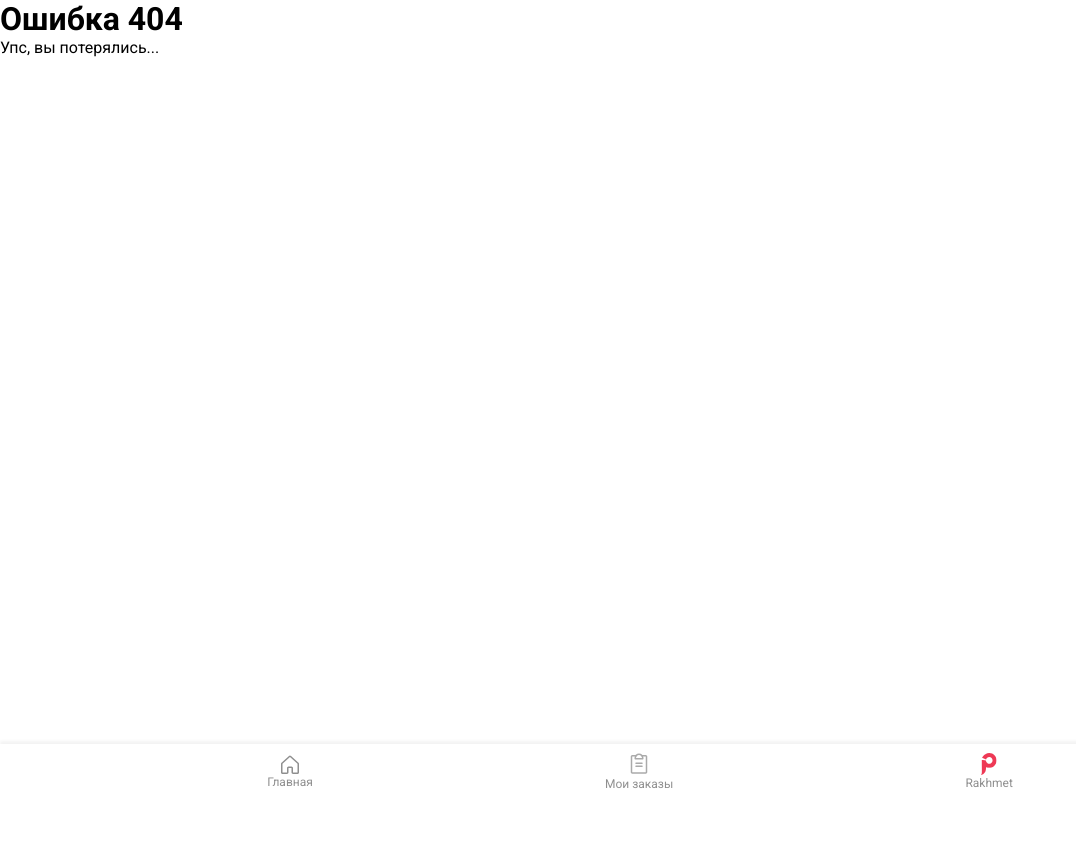
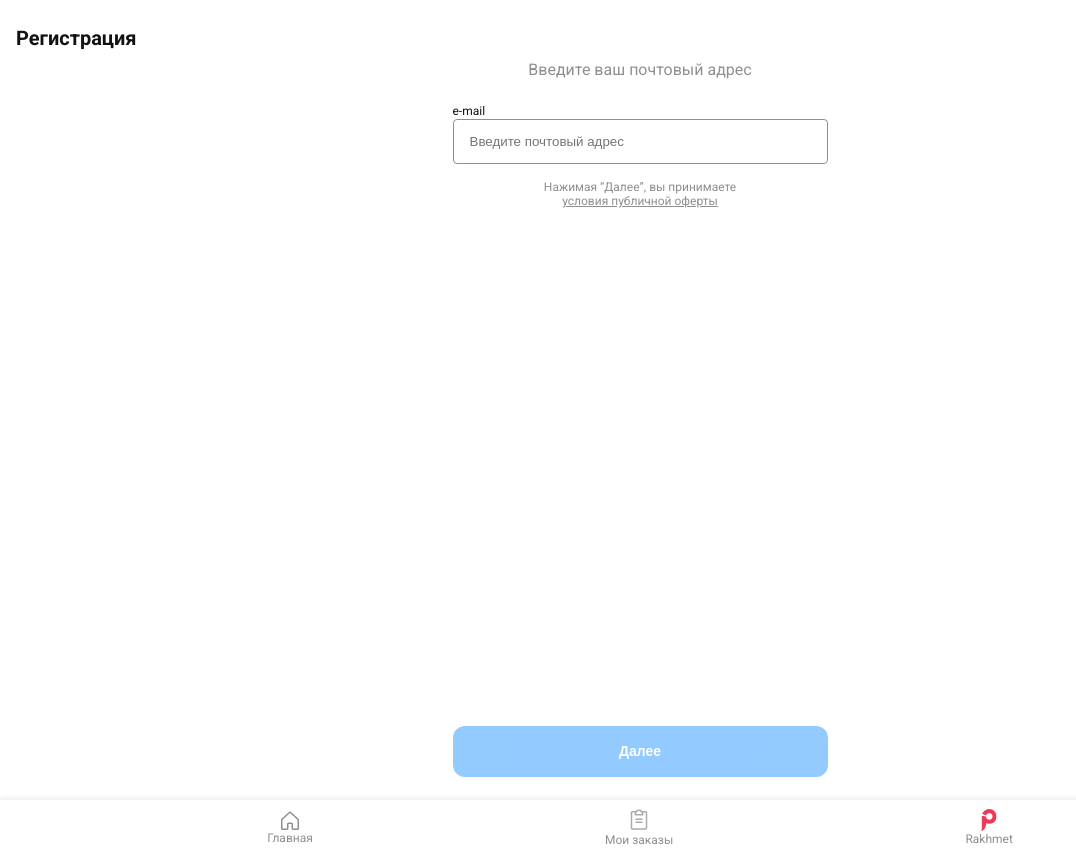
Before and after one commit to choco-internship/team_1, a Vue app: page /registration in a window 1280 px wide. Before the commit this address had no page. Shown: the whole page, without its empty margins (0-1076 px from the left). Before the commit the page ends 800 px from the top, so only its background shows below. Built offline with nearby package versions, Linux system fonts and the light colour scheme.

Commit message:
feat: registration page

```diff
--- a/src/router/index.js
+++ b/src/router/index.js
@@ -20,7 +20,12 @@ const routes = [
     path: "/:pathMatch(.*)",
     component: () => import("@/views/404.vue"),
   },
+  {
+    path: "/registration",
+    component: () => import("@/views/Registration.vue"),
+  },
 ];
+
 const router = createRouter({
   history: createWebHistory(),
   routes,
--- /dev/null
+++ b/src/views/Registration.vue
@@ -0,0 +1,105 @@
+<template>
+  <div class="registration container">
+    <form class="form">
+      <div class="form__wrapper">
+        <h1 class="title">Регистрация</h1>
+        <p class="form__subtitle">Введите ваш почтовый адрес</p>
+
+        <div class="form__controll">
+          <div class="form__input-wrapper">
+            <label class="form__label" for="email">e-mail</label>
+            <input
+              id="email"
+              class="form__input"
+              type="email"
+              placeholder="Введите почтовый адрес"
+            />
+          </div>
+        </div>
+        <p class="form__condition">
+          Нажимая “Далее”, вы принимаете <br />
+          <a class="form__condition-link" href="#">условия публичной оферты</a>
+        </p>
+      </div>
+      <div class="form__controll">
+        <BaseButton disabled>Далее</BaseButton>
+      </div>
+    </form>
+  </div>
+</template>
+
+<script>
+import PageTitle from "@/components/PageTitle.vue";
+import BaseButton from "@/components/BaseButton.vue";
+export default {
+  components: { PageTitle, BaseButton },
+};
+</script>
+
+<style scoped>
+.registration {
+  position: relative;
+  padding-top: 28px;
+  padding-bottom: 23px;
+  height: 100vh;
+}
+
+.form {
+  display: flex;
+  flex-direction: column;
+  justify-content: space-between;
+  height: 100%;
+}
+
+.form__subtitle {
+  font-size: 16px;
+  line-height: 20px;
+  color: #8f8f8f;
+  text-align: center;
+  margin-top: 12px;
+  margin-bottom: 20px;
+}
+
+.form__controll {
+  display: flex;
+  justify-content: center;
+  align-items: center;
+}
+
+.form__input-wrapper {
+  max-width: 375px;
+  width: 100%;
+}
+
+.form__label {
+  font-size: 12px;
+  line-height: 16px;
+  color: #131113;
+  margin-bottom: 4px;
+}
+
+.form__input {
+  max-width: 375px;
+  width: 100%;
+  padding: 14px 16px;
+  border: 1px solid #8f8f8f;
+  border-radius: 4px;
+  outline: none;
+}
+
+.form__input:focus {
+  border-color: #2997ff;
+}
+
+.form__condition {
+  margin-top: 16px;
+  font-size: 12px;
+  line-height: 14px;
+  text-align: center;
+}
+
+.form__condition,
+.form__condition-link {
+  color: #8f8f8f;
+}
+</style>
```
